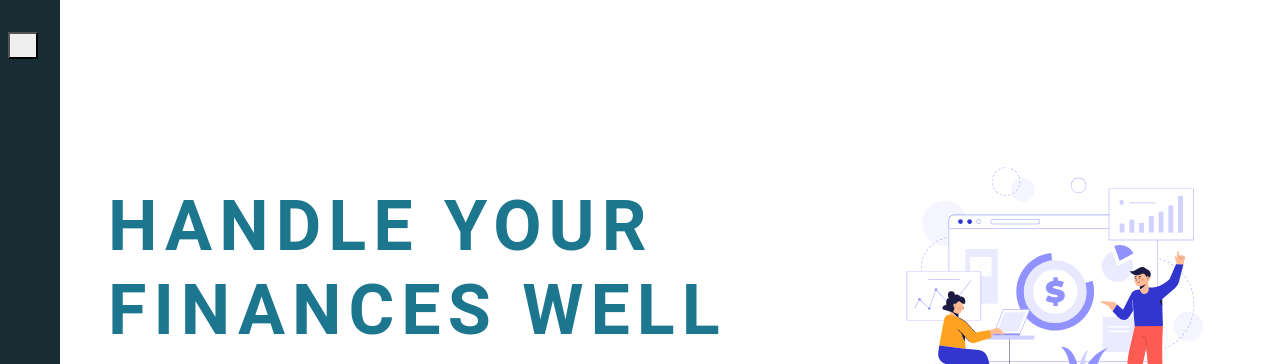
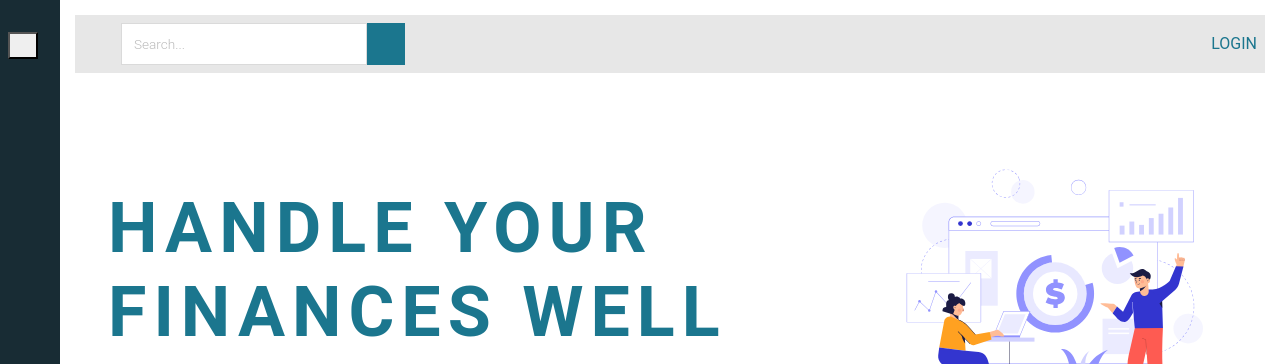
Before and after one commit to kshamata17/Django-htmxFinanceTrackerApp, a Django app: template main/templates/main/home.html in a window 1280 px wide. Shown: the top 364 px of the page. Run offline with Django 3.2, Linux system fonts and the light colour scheme; the template is opened without the code that fills it, so the values that code supplies are empty; some libraries are stand-ins or nearby versions; some web fonts are replaced.

Commit message:
navbar design changed

```diff
--- a/main/templates/main/includes/navbar.html
+++ b/main/templates/main/includes/navbar.html
@@ -1,23 +1,24 @@
 {% load static %}
-<nav class="navbar navbar-expand-lg bg-body-tertiary">
-    <div class="container-fluid">
-      <button class="navbar-toggler" type="button" data-bs-toggle="collapse" data-bs-target="#navbarTogglerDemo01" aria-controls="navbarTogglerDemo01" aria-expanded="false" aria-label="Toggle navigation">
-        <span class="navbar-toggler-icon"></span>
+<div class="bg-gray-300">
+  <!-- Toggle Sidebar Button -->
+   <div class="d-flex align-items-center p-2">
+      <button class="btn" type="button" id="toggleSidebar">
+          <i class="fa-solid fa-bars text-primary"></i>
       </button>
-      <div class="collapse navbar-collapse" id="navbarTogglerDemo01">
-        <a href="{% url 'main-home' %}" class="d-flex navbar-brand align-items-center">
-            <i class="fa-solid fa-money-bill-transfer"></i>
-            <span class="p mb-0 ms-2">Finance Tracker App</span>
-        </a>
-        <ul class="navbar-nav me-auto mb-2 mb-lg-0">
-          <li class="nav-item">
-            <a class="nav-link active" aria-current="page" href="{% url 'main-transactions' %}">Transactions</a>
-          </li>
-          <li class="nav-item">
-            <a class="nav-link" href="#">Logout</a>
-          </li>
 
-        </ul>
+      <div class="input-group">
+          <div class="form-outline d-flex" data-mdb-input-init>
+            <input type="search" id="form1" class="form-control" placeholder="Search..."/>
+            <button type="button" class="btn bg-primary" data-mdb-ripple-init>
+              <i class="fas fa-search"></i>
+            </button>
+          </div>
       </div>
-    </div>
-  </nav>
+
+      <a href="#" class="d-flex align-items-center text-primary">
+        <i class="fa fa-sign-in" aria-hidden="true"></i>
+          <p class="mb-0 ms-2">LOGIN</p>
+      </a>
+   </div>
+
+</div>
```
